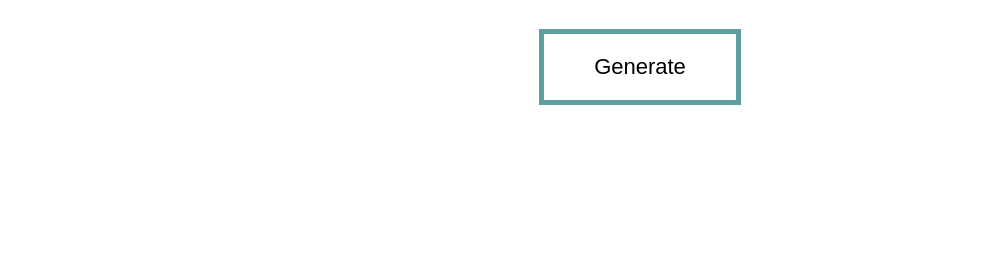
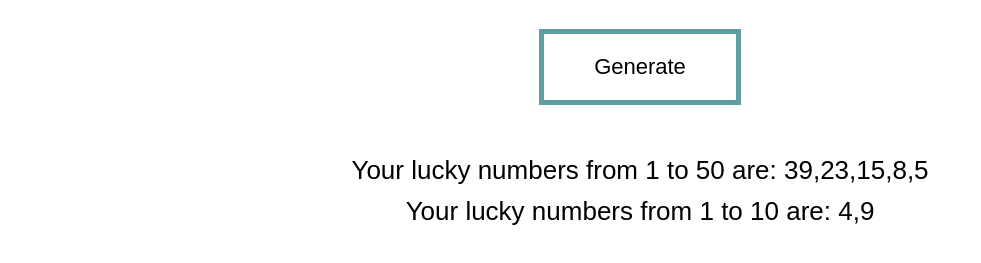
Before and after one commit to bitensam/eurojackpot-numbers-generator, a website: page index.html in a window 1280 px wide. Both pictures are taken after a click on the button "Generate". Shown: the part 79-342 px from the top of the page, without its empty margins (0-981 px from the left). Drawn offline with Linux system fonts and the light colour scheme.

Commit message:
Working, need styles

```diff
--- a/index.html
+++ b/index.html
@@ -28,8 +28,8 @@
   <body>
     <h1>Eurojackpot number generator!</h1>
     <button>Generate</button>
-    <div class="fiveNum"></div>
-    <div class="twoNum"></div>
+    <div class="fiveNums"></div>
+    <div class="twoNums"></div>
 
     <script src="main.js"></script>
   </body>
--- a/main.js
+++ b/main.js
@@ -1,4 +1,31 @@
 const btn = document.querySelector('button');
-const div = document.querySelector('div');
+const fiveNums = document.querySelector('.fiveNums');
+const twoNums = document.querySelector('.twoNums');
 
-btn.addEventListener('click', nameGenerator);
+const fiveNumsSet = [
+  1, 2, 3, 4, 5, 6, 7, 8, 9, 10, 11, 12, 13, 14, 15, 16, 17, 18, 19, 20, 21, 22,
+  23, 24, 25, 26, 27, 28, 29, 30, 31, 32, 33, 34, 35, 36, 37, 38, 39, 40, 41,
+  42, 43, 45, 46, 47, 48, 49, 50,
+];
+
+const twoNumsSet = [1, 2, 3, 4, 5, 6, 7, 8, 9, 10];
+
+const numberGenerator = () => {
+  let resultOfFive = [];
+  let resultOfTwo = [];
+
+  for (let i = 1; i <= 5; i++) {
+    const indexOfFiveNumsSet = Math.floor(Math.random() * fiveNumsSet.length);
+    resultOfFive.push(fiveNumsSet[indexOfFiveNumsSet]);
+  }
+
+  for (let i = 1; i <= 2; i++) {
+    const indexOfTwoNumsSet = Math.floor(Math.random() * twoNumsSet.length);
+    resultOfTwo.push(twoNumsSet[indexOfTwoNumsSet]);
+  }
+
+  fiveNums.textContent = `Your lucky numbers from 1 to 50 are: ${resultOfFive.toString()}`;
+  twoNums.textContent = `Your lucky numbers from 1 to 10 are: ${resultOfTwo.toString()}`;
+};
+
+btn.addEventListener('click', numberGenerator);
```
